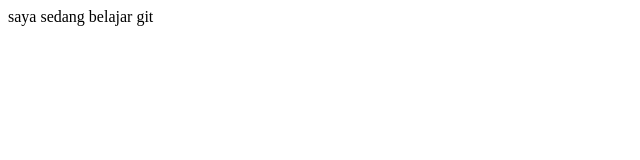
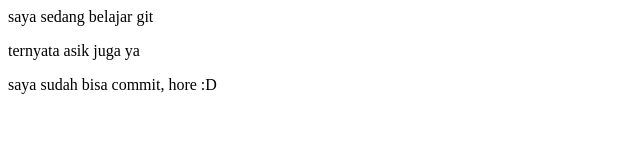
Before and after one commit to wisnuhafid/latihan-git, a plain HTML site: page index.html in a window 1280 px wide. Shown: the whole page, without its empty margins (0-640 px from the left). Drawn offline with Linux system fonts and the light colour scheme.

Commit message:
satu perintah add dan commit

```diff
--- a/index.html
+++ b/index.html
@@ -5,5 +5,10 @@
 </head>
 <body>
 saya sedang belajar git
+
+<p>ternyata asik juga ya</p>
+
+<div>saya sudah bisa commit, hore :D</div>
+
 </body>
 </html>
```
Also changed, not shown: tes1.txt, tes2.txt.
